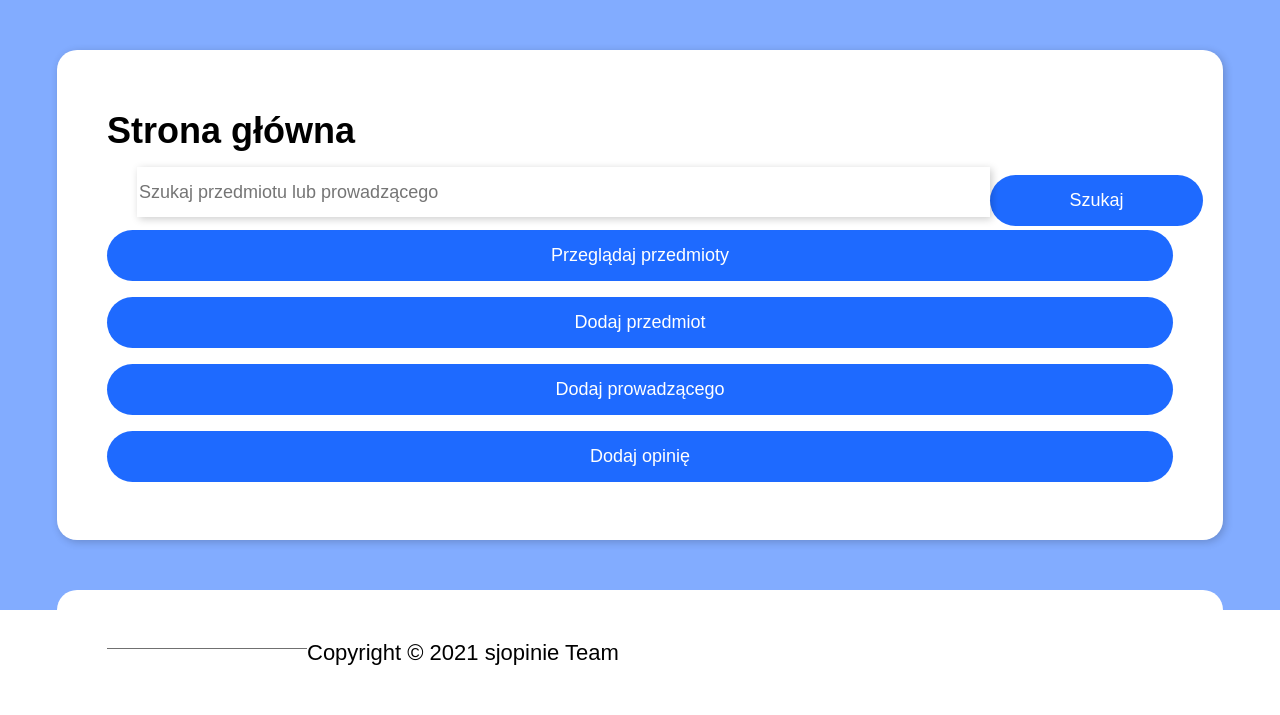
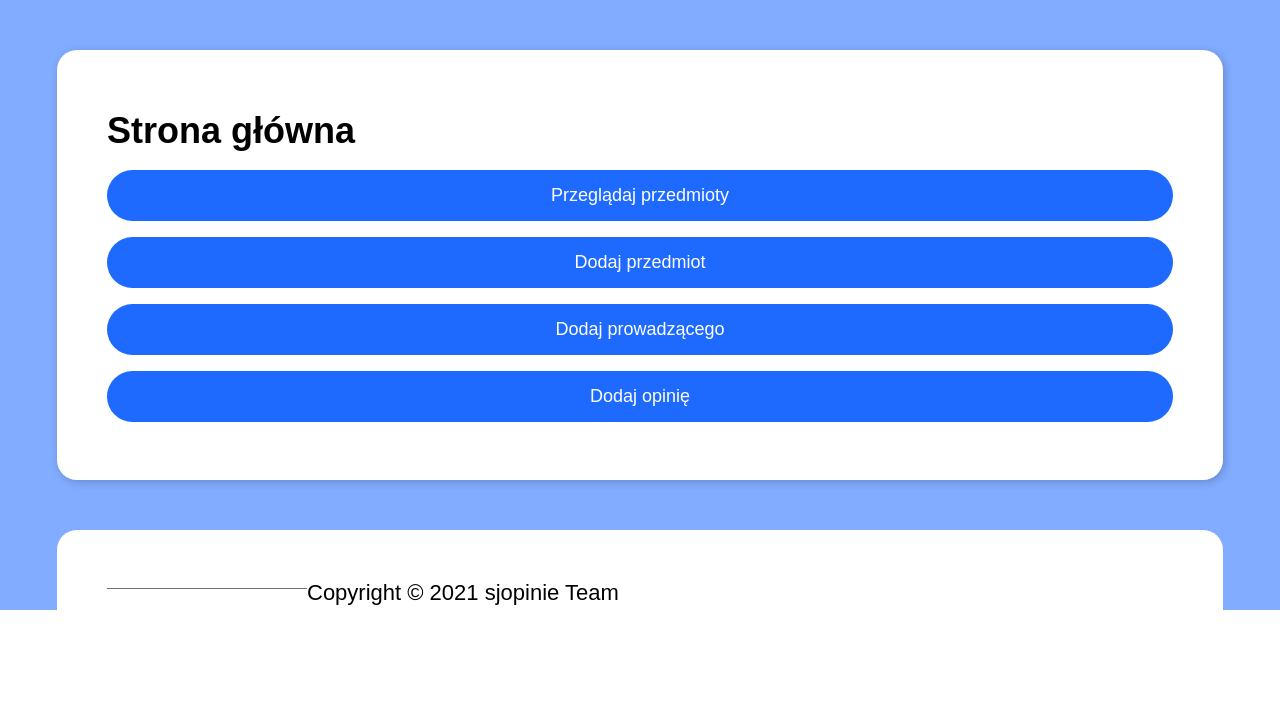
Before and after one commit to sjopinie/sjopinie, a Django app: template sjopinie/sjopinie_app/templates/sjopinie_app/home.html in a window 1280 px wide. Shown: the part 110-825 px from the top of the page. After the commit the page ends 720 px from the top, so only its background shows below. Run offline with Django 3.2, Linux system fonts and the light colour scheme; the template is opened without the code that fills it, so the values that code supplies are empty; parts of the project's set-up code (start-up, migrations or seed data) failed here and were passed over.

Commit message:
Remove earch bar from home page

```diff
--- a/sjopinie/sjopinie_app/templates/sjopinie_app/home.html
+++ b/sjopinie/sjopinie_app/templates/sjopinie_app/home.html
@@ -2,49 +2,11 @@
 sjopinie {%endblock %} {% block content %}
 <h2>Strona główna</h2>
 
-<div class="search-bar" style="width: 100%">
-  <p style="display: inline">
-    <input
-      id="search-text"
-      class="shadow"
-      type="search"
-      name="search-bar"
-      placeholder="Szukaj przedmiotu lub prowadzącego"
-      style="width: 80%"
-    />
-    <input
-      id="search-button"
-      type="submit"
-      name="search"
-      class="search-button"
-      value="Szukaj"
-      style="width: 20%"
-    />
-  </p>
-</div>
 <input id="list_subjects" type="submit" value="Przeglądaj przedmioty" />
 <input id="add_subject" type="submit" value="Dodaj przedmiot" />
 <input id="add_lect" type="submit" value="Dodaj prowadzącego" />
 <input id="add_opinion" type="submit" value="Dodaj opinię" />
 <script async>
-  document
-    .querySelector("#search-text")
-    .addEventListener("keyup", function (event) {
-      // Number 13 is the "Enter" key on the keyboard
-      if (event.keyCode === 13) {
-        // Cancel the default action, if needed
-        event.preventDefault();
-        // Trigger the button element with a click
-        document.getElementById("search-button").click();
-      }
-    });
-  document.querySelector("#search-button").onclick = function () {
-    let query = document.querySelector("#search-text").value;
-    if (query) {
-      location.href = "/search/" + query;
-    }
-  };
-
   document.getElementById("list_subjects").onclick = function () {
     location.href = "/list_subj";
   };
```
